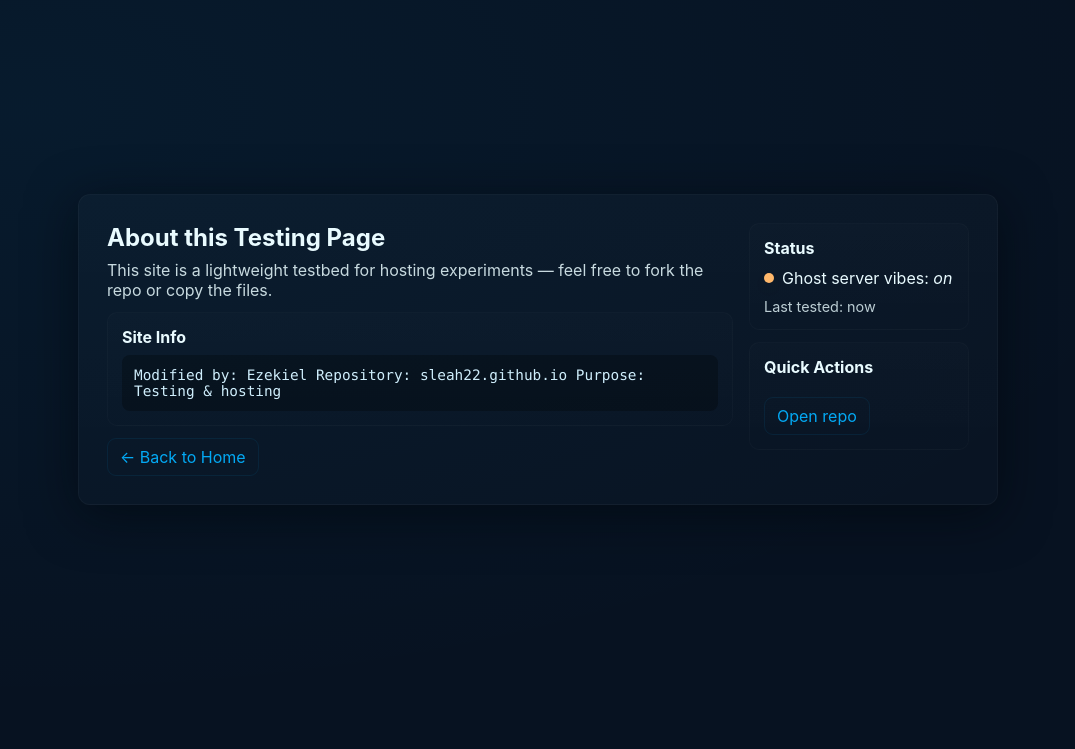
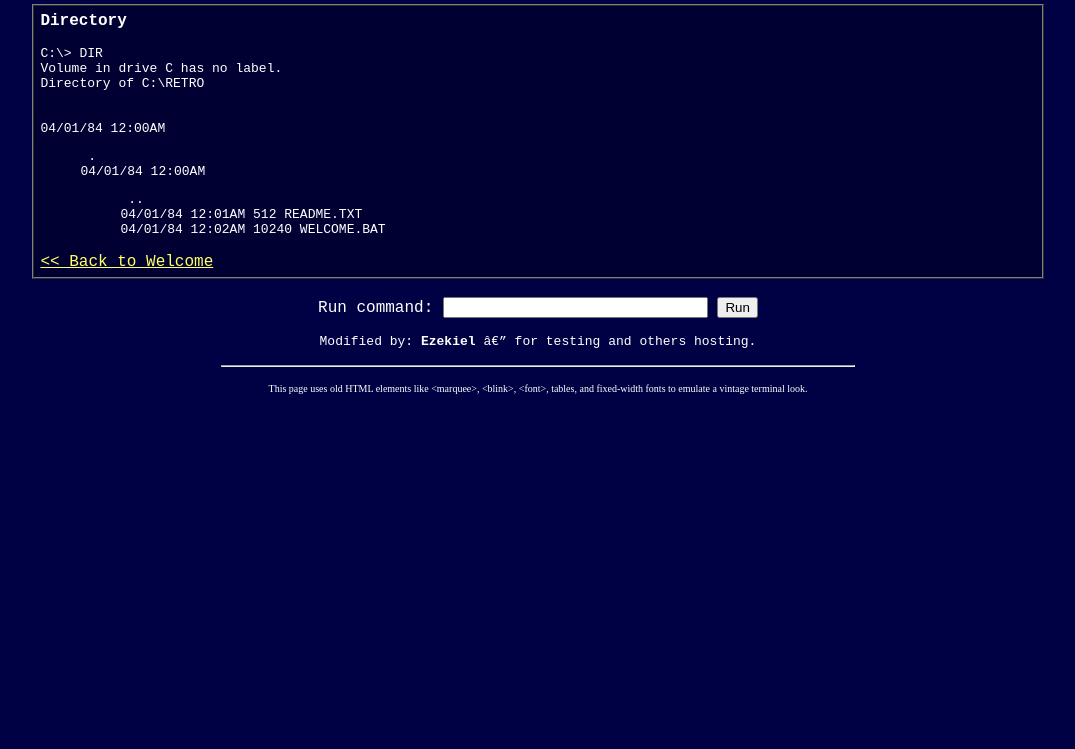
Before and after one commit to Sleah22/sleah22.github.io, a plain HTML site: page page2.html in a window 1280 px wide. Shown: the part 51-800 px from the top of the page, without its empty margins (102-1177 px from the left). Drawn offline with Linux system fonts and the light colour scheme.

Commit message:
Update page2.html

```diff
--- a/page2.html
+++ b/page2.html
@@ -1,66 +1,51 @@
-<!-- page2.html -->
-<!DOCTYPE html>
-<html lang="en">
+<!-- File: page2.html -->
+<!DOCTYPE HTML PUBLIC "-//W3C//DTD HTML 3.2 Final//EN">
+<html>
 <head>
-  <meta charset="utf-8" />
-  <meta name="viewport" content="width=device-width, initial-scale=1" />
-  <title>Page 2 — Sleah22</title>
-  <style>
-    :root{--bg:#071221;--accent:#03a9f4}
-    *{box-sizing:border-box}
-    body{margin:0;min-height:100vh;font-family:Inter, system-ui, -apple-system, 'Segoe UI', Roboto, Arial;color:#e9fbff;background:radial-gradient(1200px 600px at 10% 20%, rgba(3,169,244,0.06), transparent),var(--bg);display:flex;align-items:center;justify-content:center}
+<title>PAGE 2 - SYSTEM TOOLS</title>
+<meta http-equiv="Content-Type" content="text/html; charset=iso-8859-1">
+</head>
+<body bgcolor="#000044" text="#FFFFFF" link="#FFFF66">
+<center>
+<h2 style="font-family: 'Courier New', monospace;">SYSTEM TOOLS</h2>
 
-    .panel{width:min(920px,94vw);padding:28px;border-radius:12px;background:linear-gradient(180deg, rgba(255,255,255,0.02), rgba(255,255,255,0.01));border:1px solid rgba(255,255,255,0.03);box-shadow:0 10px 50px rgba(2,6,12,.6)}
-    h2{margin:0 0 8px 0}
-    p{margin:0 0 12px 0;color:rgba(233,251,255,.85)}
 
-    .grid{display:grid;grid-template-columns:1fr 220px;gap:16px;align-items:start}
-    @media (max-width:780px){.grid{grid-template-columns:1fr}}
+<table border="1" cellpadding="6" cellspacing="0" width="80%" bgcolor="#000033">
+<tr>
+<td>
+<font face="Courier New" size="3">
+<p><b>Directory</b></p>
+<pre>
+C:\> DIR
+Volume in drive C has no label.
+Directory of C:\RETRO
 
-    .card{padding:14px;border-radius:10px;background:linear-gradient(180deg, rgba(255,255,255,0.01), rgba(255,255,255,0.005));border:1px solid rgba(255,255,255,0.02)}
 
-    .back{display:inline-block;margin-top:12px;padding:8px 12px;border-radius:9px;text-decoration:none;color:var(--accent);border:1px solid rgba(3,169,244,.09)}
+04/01/84 12:00AM <DIR> .
+04/01/84 12:00AM <DIR> ..
+04/01/84 12:01AM 512 README.TXT
+04/01/84 12:02AM 10240 WELCOME.BAT
+</pre>
 
-    .log{font-family:ui-monospace, SFMono-Regular, Menlo, Monaco, monospace;background:rgba(2,6,10,0.35);padding:12px;border-radius:8px;color:#cfeefc;font-size:.9rem;margin-top:8px}
 
-    .status{display:flex;gap:8px;align-items:center}
-    .dot{width:10px;height:10px;border-radius:50%;background:#ffb86b;box-shadow:0 6px 18px rgba(255,184,107,.06)}
+<p><a href="index.html">&lt;&lt; Back to Welcome</a></p>
+</font>
+</td>
+</tr>
+</table>
 
-  </style>
-</head>
-<body>
-  <main class="panel">
-    <div class="grid">
-      <section>
-        <h2>About this Testing Page</h2>
-        <p>This site is a lightweight testbed for hosting experiments — feel free to fork the repo or copy the files.</p>
-        <div class="card">
-          <strong>Site Info</strong>
-          <div class="log">Modified by: Ezekiel
-Repository: sleah22.github.io
-Purpose: Testing &amp; hosting</div>
-        </div>
 
-        <a class="back" href="index.html">← Back to Home</a>
-      </section>
+<br>
+<form action="#" method="GET">
+<font face="Courier New" size="3">Run command: <input type="text" name="cmd" size="30"> <input type="submit" value="Run"></font>
+</form>
 
-      <aside>
-        <div class="card">
-          <strong>Status</strong>
-          <div style="margin-top:10px" class="status"><div class="dot" aria-hidden></div><div>Ghost server vibes: <em>on</em></div></div>
-          <div style="margin-top:10px;font-size:.9rem;color:rgba(233,251,255,.8)">Last tested: now</div>
-        </div>
 
-        <div style="height:12px"></div>
+<p><font face="Courier New" size="2">Modified by: <b>Ezekiel</b> — for testing and others hosting.</font></p>
 
-        <div class="card">
-          <strong>Quick Actions</strong>
-          <div style="margin-top:8px"><a class="back" href="https://github.com/sleah22/sleah22.github.io" target="_blank" rel="noopener">Open repo</a></div>
-        </div>
-      </aside>
-    </div>
 
-  </main>
-
+<hr width="50%">
+<p><font size="1">This page uses old HTML elements like &lt;marquee&gt;, &lt;blink&gt;, &lt;font&gt;, tables, and fixed-width fonts to emulate a vintage terminal look.</font></p>
+</center>
 </body>
 </html>
```
